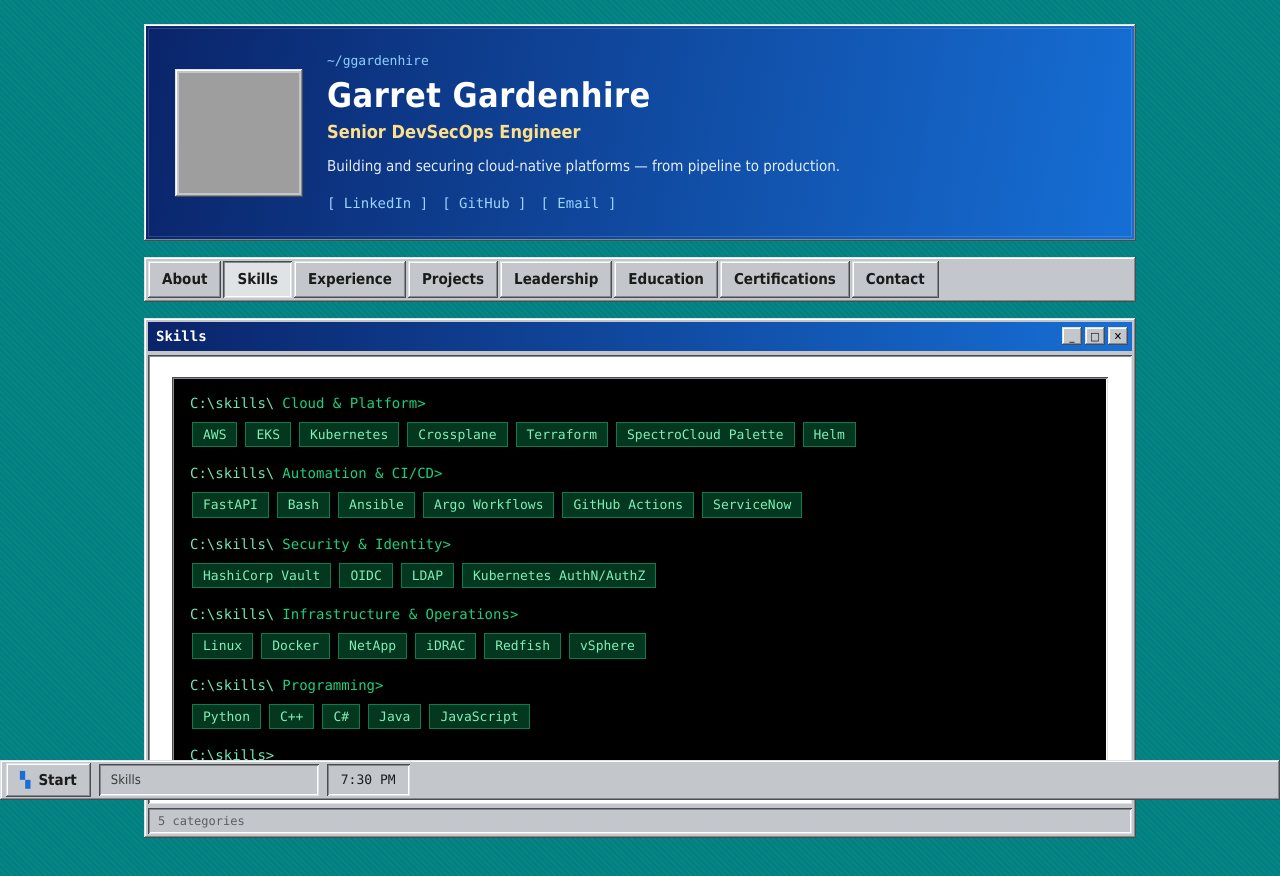
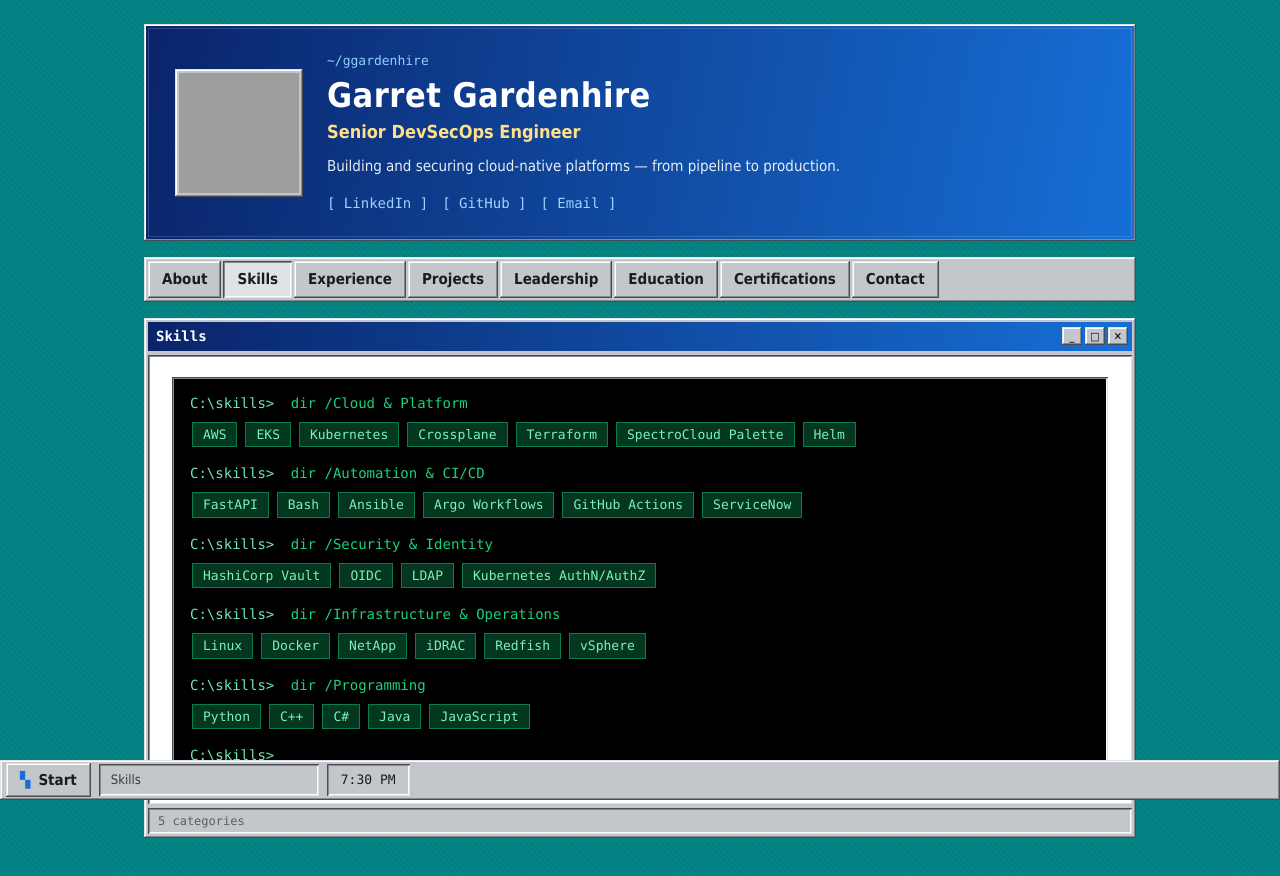
Before and after one commit to ggardenhire/portfolio, a React (Vite) app: page / in a window 1280 px wide. Both pictures are taken after a click on the button "Skills". Shown: the top 876 px of the page. Built offline with nearby package versions, Linux system fonts and the light colour scheme; grey boxes are pictures that could not be loaded.

Commit message:
revert skills

```diff
--- a/src/sections.tsx
+++ b/src/sections.tsx
@@ -28,7 +28,7 @@
         {resume.skills.map((group) => (
           <div className="terminal__block" key={group.category}>
             <div className="terminal__prompt">
-              <span className="terminal__cue">C:\skills\</span>{group.category}&gt;
+              <span className="terminal__cue">C:\skills&gt;</span> dir /{group.category}
             </div>
             <ul className="chiplist">
               {group.items.map((item) => (
```
